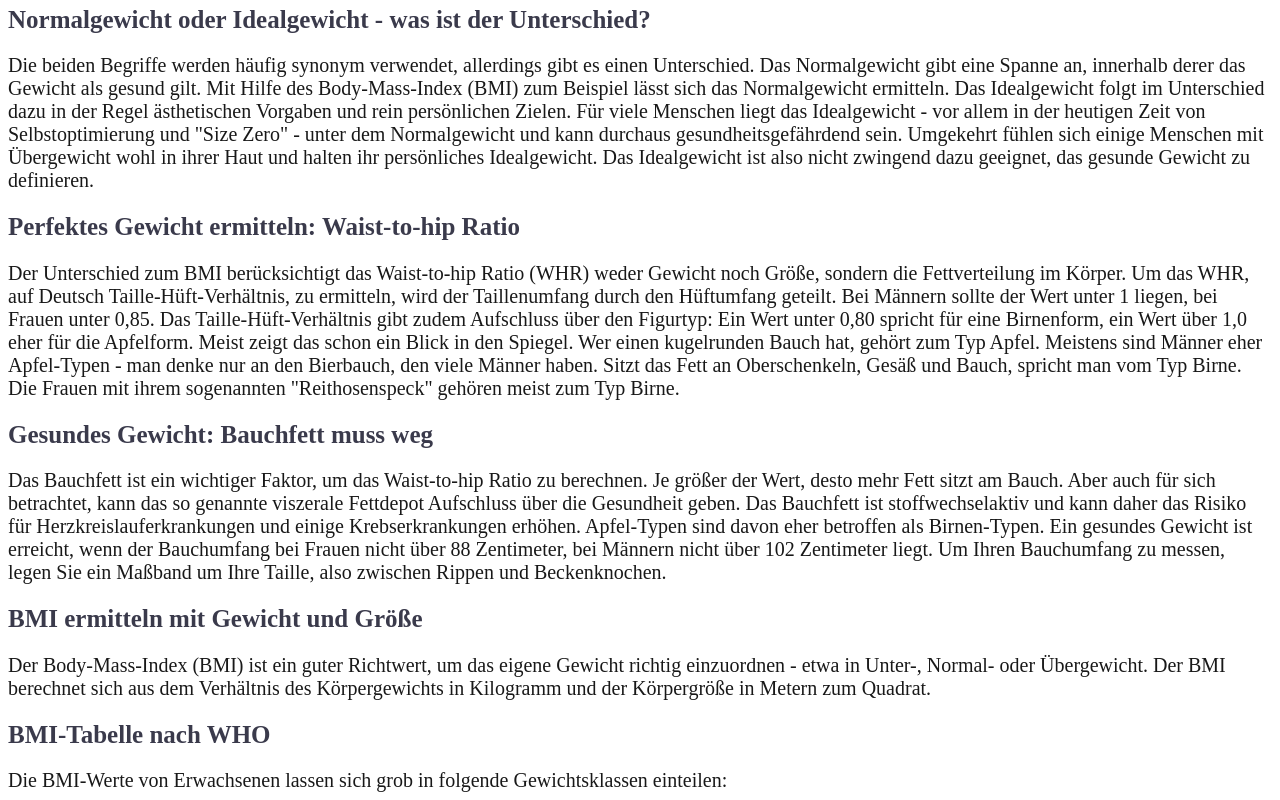
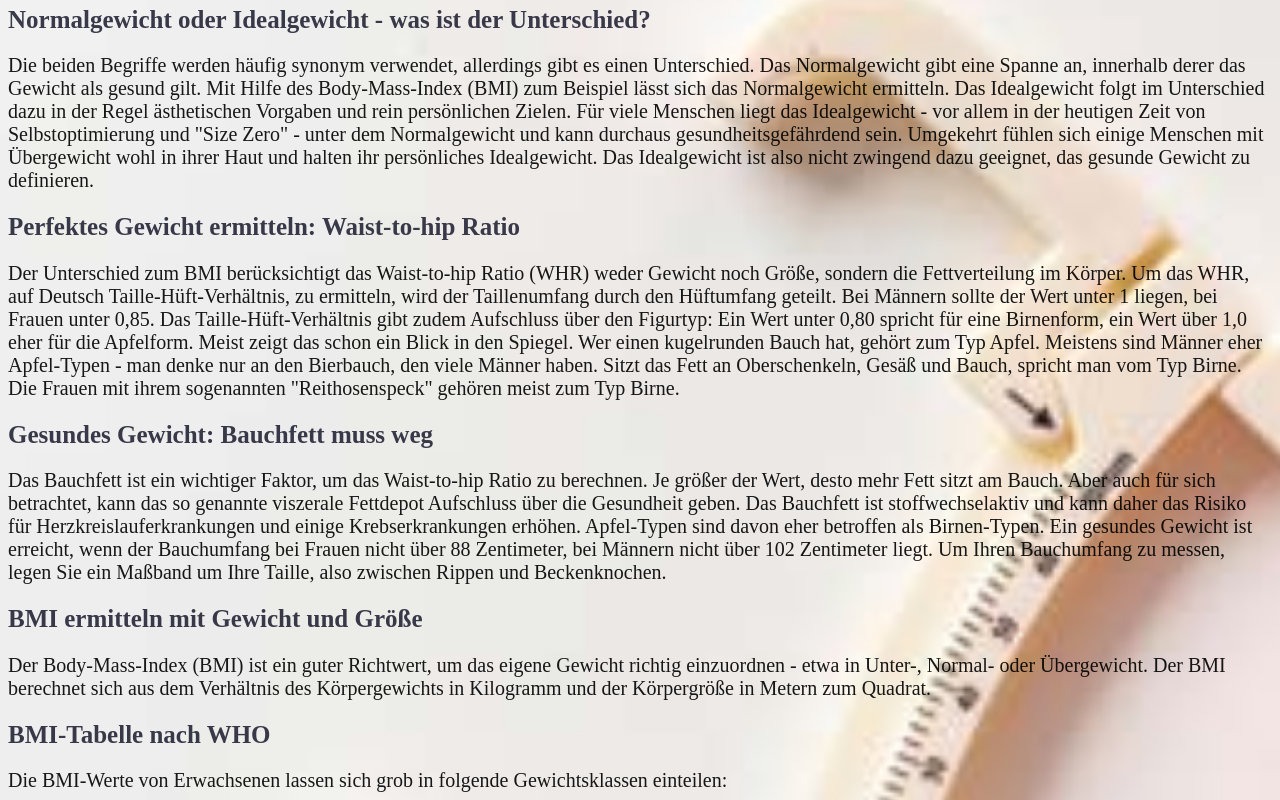
Before and after one commit to Dennis-1983/BMI, a plain HTML site: page index.html in a window 1280 px wide. Shown: the part 64-864 px from the top of the page. Drawn offline with Linux system fonts and the light colour scheme.

Commit message:
Add files via upload

```diff
--- a/style.css
+++ b/style.css
@@ -20,7 +20,7 @@
    align-items: center;
 }
 body {
-    background-image: url(bilder/bmi-massband-mit-apfel-resdata4.jpg);
+    background-image: url(bmi-massband-mit-apfel-resdata4.jpg);
     background-repeat: no-repeat;
     opacity: 0.9;
     background-position: center;
```
